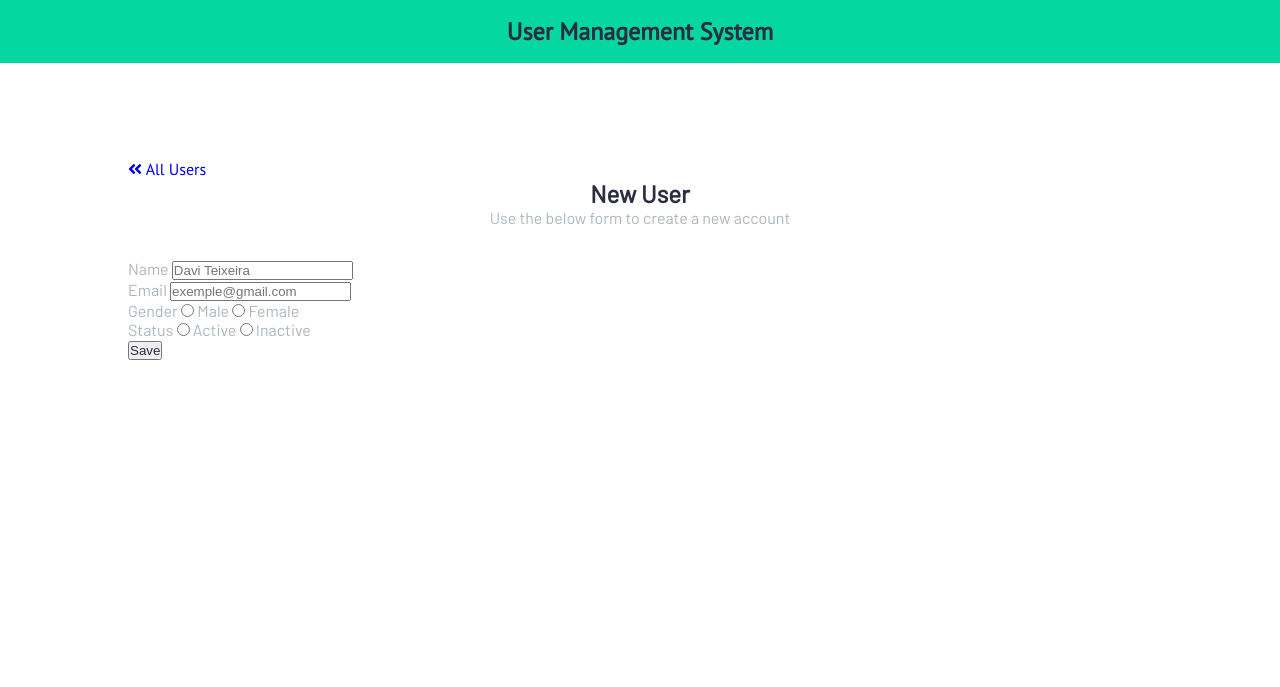
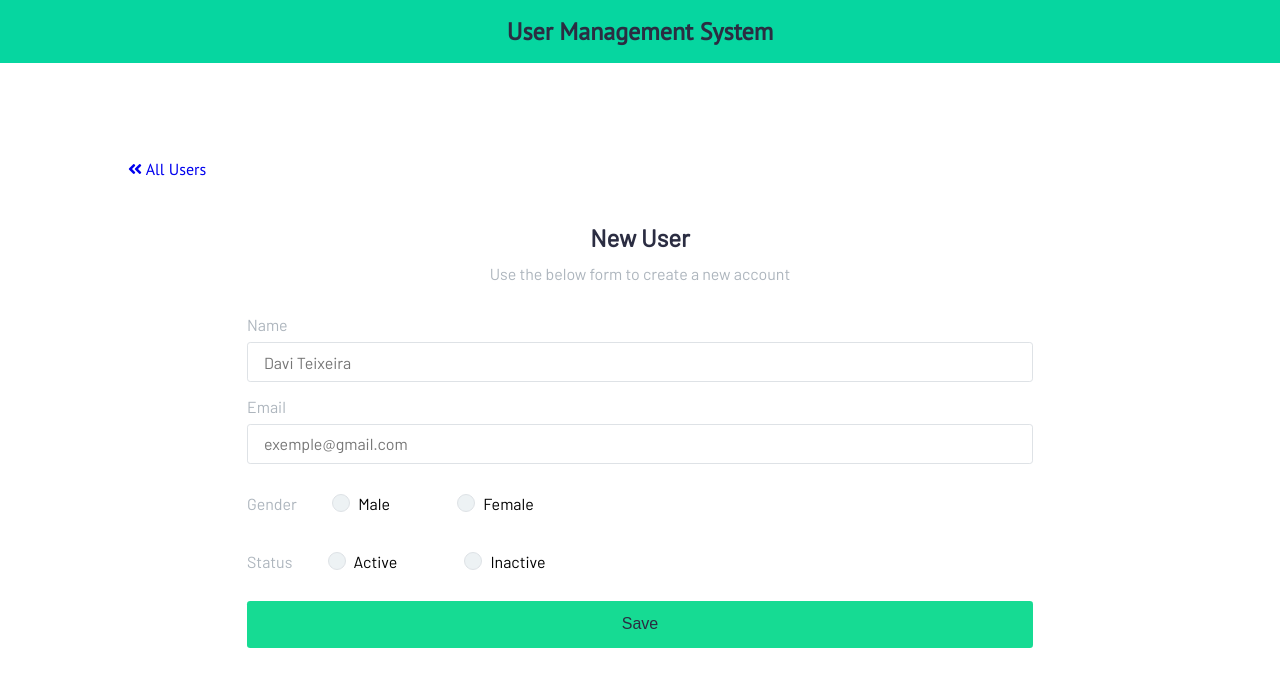
Before and after one commit to daviteixeira-dev/SGU-Sistema-de-Gerenciamento-de-Usuarios, a Node server app: template crud_app/views/add_user.html in a window 1280 px wide. Shown: the top 687 px of the page. Run offline with Node 20, Linux system fonts and the light colour scheme; the template is opened without the code that fills it, so the values that code supplies are empty; some libraries are stand-ins or nearby versions.

Commit message:
Styling Form

```diff
--- a/crud_app/assets/css/style.css
+++ b/crud_app/assets/css/style.css
@@ -137,3 +137,99 @@ table{
         position: relative;
     }
 }
+
+/* add user & update user template*/
+
+.form-title{
+    margin-top:2em;
+}
+
+.form-title > h2{
+    padding: .5em 0;
+}
+
+.new_user{
+    max-width: 786px;
+    margin: auto;
+}
+
+#update_user .form-group,
+#add_user .form-group{
+    margin: .4em 0
+}
+
+#update_user .form-group input[type="text"],
+#add_user .form-group input[type="text"]{
+    width: 100%;
+    padding: .6em 1em;
+    margin: .5em 0;
+    border: 1px solid var(--border);
+    font-family: 'Barlow', sans-serif;
+    font-size: 1em;
+    border-radius: .2em;
+}
+
+#update_user .form-group .radio,
+#add_user .form-group .radio{
+    margin: 1em 2em;
+}
+
+/* adding style to radio buttons */
+
+.radio input[type='radio']{
+    position: absolute;
+    opacity: 0;
+}
+
+.radio input[type='radio'] + .radio-label:before{
+    content: "";
+    background: var(--border-btn);
+    border-radius: 100%;
+    border: 1px solid var(--border);
+    display: inline-block;
+    width: 1em;
+    height: 1em;
+    position: relative;
+    top: -0em;
+    margin-right: .5em;
+    vertical-align: top;
+    cursor: pointer;
+    text-align: center;
+    -webkit-transition: all 250ms ease;
+    transition: all 250ms ease;
+}
+
+.radio input[type='radio']:checked + .radio-label:before{
+    background-color: #16db93;
+    box-shadow: inset 0 0 0 4px #e9ecef;
+}
+
+.radio input[type='radio']:focus + .radio-label:before{
+    outline: none;
+    border-color: #16db93;
+}
+
+.radio input[type='radio']:disabled + .radio-label:before{
+    box-shadow: inset 0 0 0 4px #e9ecef;
+    border-color: #b4b4b4;
+    background: #b4b4b4;
+}
+
+#update_user .form-group .btn,
+#add_user .form-group .btn{
+    width: 100%;
+    padding: .9em 1em;
+    background-color: #16db93;
+    border: none;
+    font-size: 'PT Sans', sans-serif;
+    font-size: 1em;
+    cursor: pointer;
+    border-radius: .2em;
+    margin: .5em 0;
+}
+
+#update_user .form-group .btn:hover,
+#add_user .form-group .btn:hover{
+    background-color: var(--dark);
+    color: var(--border);
+}
--- a/crud_app/views/add_user.html
+++ b/crud_app/views/add_user.html
@@ -51,30 +51,31 @@
                     <div class="form-group">
                         <label for="gender" class="text-light">Gender</label>
                         <div class="radio inline">
-                            <input type="radio" name="gender" value="Male">
-                            <label for="gender" class="text-light">Male</label>
+                            <input type="radio" id="radio-2" name="gender" value="Male">
+                            <label for="radio-2" class="radio-label">Male</label>
                         </div>
                         <div class="radio inline">
-                            <input type="radio" name="gender" value="Female">
-                            <label for="gender" class="text-light">Female</label>
+                            <input type="radio" id="radio-3" name="gender" value="Female">
+                            <label for="radio-3" class="radio-label">Female</label>
                         </div>
                     </div>
 
                     <div class="form-group">
                         <label for="gender" class="text-light">Status</label>
                         <div class="radio inline">
-                            <input type="radio" name="status" value="Active">
-                            <label for="gender" class="text-light">Active</label>
+                            <input type="radio" id="radio-4" name="status" value="Active">
+                            <label for="radio-4" class="radio-label">Active</label>
                         </div>
                         <div class="radio inline">
-                            <input type="radio" name="status" value="Inactive">
-                            <label for="gender" class="text-light">Inactive</label>
+                            <input type="radio" id="radio-5" name="status" value="Inactive">
+                            <label for="radio-5" class="radio-label">Inactive</label>
                         </div>
                     </div>
 
                     <div class="form-group">
                         <button type="submit" class="btn text-dark update">Save</button>
                     </div>
+                    <!--Video stops in 57:30 | Styling Form | https://www.youtube.com/watch?v=W1Kttu53qTg -->
 
                 </div>
             </form>
```
